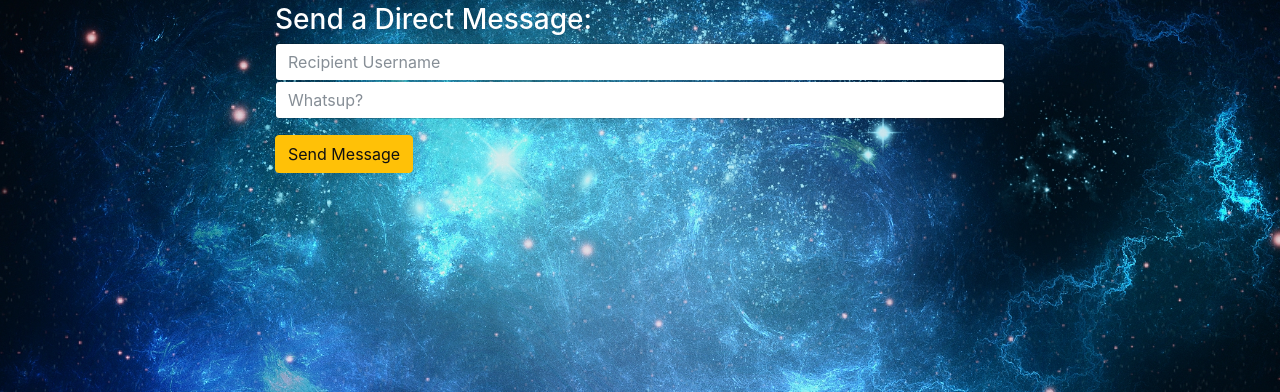
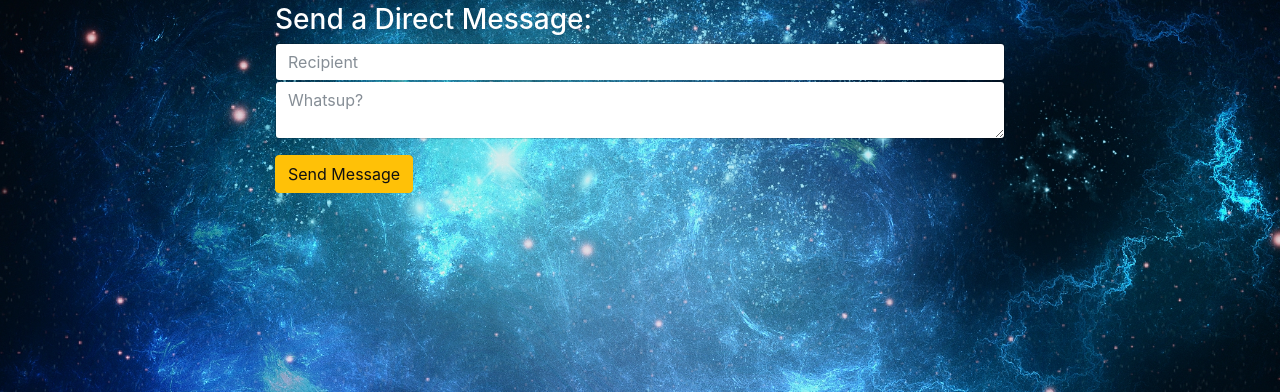
Before and after one commit to harshildp/hackathon_reddit_clone, a Flask app: template templates/messages.html in a window 1280 px wide. Shown: the part 76-468 px from the top of the page. Run offline with Flask 2, Linux system fonts and the light colour scheme; the template is opened without the code that fills it, so the values that code supplies are empty; some libraries are stand-ins or nearby versions.

Commit message:
messages

```diff
--- a/templates/messages.html
+++ b/templates/messages.html
@@ -1,27 +1,31 @@
 <!DOCTYPE html>
 <html lang="en">
+
 <head>
     <meta charset="UTF-8">
     <meta name="viewport" content="width=device-width, initial-scale=1.0">
     <meta http-equiv="X-UA-Compatible" content="ie=edge">
-    <link rel="stylesheet" href="https://maxcdn.bootstrapcdn.com/bootstrap/4.0.0-beta/css/bootstrap.min.css" integrity="sha384-/Y6pD6FV/Vv2HJnA6t+vslU6fwYXjCFtcEpHbNJ0lyAFsXTsjBbfaDjzALeQsN6M" crossorigin="anonymous">
+    <link rel="stylesheet" href="https://maxcdn.bootstrapcdn.com/bootstrap/4.0.0-beta/css/bootstrap.min.css" integrity="sha384-/Y6pD6FV/Vv2HJnA6t+vslU6fwYXjCFtcEpHbNJ0lyAFsXTsjBbfaDjzALeQsN6M"
+        crossorigin="anonymous">
     <link rel="stylesheet" type="text/css" href="{{ url_for('static',filename='CSS/style.css') }}">
-    <script src="https://code.jquery.com/jquery-3.2.1.slim.min.js" integrity="sha384-KJ3o2DKtIkvYIK3UENzmM7KCkRr/rE9/Qpg6aAZGJwFDMVNA/GpGFF93hXpG5KkN" crossorigin="anonymous"></script>
-    <script src="https://cdnjs.cloudflare.com/ajax/libs/popper.js/1.11.0/umd/popper.min.js" integrity="sha384-b/U6ypiBEHpOf/4+1nzFpr53nxSS+GLCkfwBdFNTxtclqqenISfwAzpKaMNFNmj4" crossorigin="anonymous"></script>
-    <script src="https://maxcdn.bootstrapcdn.com/bootstrap/4.0.0-beta/js/bootstrap.min.js" integrity="sha384-h0AbiXch4ZDo7tp9hKZ4TsHbi047NrKGLO3SEJAg45jXxnGIfYzk4Si90RDIqNm1" crossorigin="anonymous"></script>
+    <script src="https://code.jquery.com/jquery-3.2.1.slim.min.js" integrity="sha384-KJ3o2DKtIkvYIK3UENzmM7KCkRr/rE9/Qpg6aAZGJwFDMVNA/GpGFF93hXpG5KkN"
+        crossorigin="anonymous"></script>
+    <script src="https://cdnjs.cloudflare.com/ajax/libs/popper.js/1.11.0/umd/popper.min.js" integrity="sha384-b/U6ypiBEHpOf/4+1nzFpr53nxSS+GLCkfwBdFNTxtclqqenISfwAzpKaMNFNmj4"
+        crossorigin="anonymous"></script>
+    <script src="https://maxcdn.bootstrapcdn.com/bootstrap/4.0.0-beta/js/bootstrap.min.js" integrity="sha384-h0AbiXch4ZDo7tp9hKZ4TsHbi047NrKGLO3SEJAg45jXxnGIfYzk4Si90RDIqNm1"
+        crossorigin="anonymous"></script>
     <title>Messages</title>
 </head>
+
 <body class='container'>
     {% include 'navbar.html' %}
     <div class='row justify-content-center'>
         <form action='/newMessage' method='POST' class='col-8'>
             <div class='form-group'>
                 <h3>Send a Direct Message:</h3>
-                    {% with errors = get_flashed_messages(category_filter=["Error:DirectMessage"]) %}
-                    {% include "error.html" %}
-                    {% endwith %}
-                    <input type="text" name="username" class="form-control" placeholder="Recipient Username" value='{{session["dm"]}}'>
-                    <input type="text" name="message" class="form-control" placeholder='Whatsup?'>
+                {% with errors = get_flashed_messages(category_filter=["Error:DirectMessage"]) %} {% include "error.html" %} {% endwith %}
+                <input type="textbox" name="username" class="form-control" placeholder="Recipient" value='{{session["dm"]}}'>
+                <textarea type="text" name="message" class="form-control" placeholder='Whatsup?'></textarea>
             </div>
             <Button type="submit" class="btn btn-warning">Send Message</Button>
         </form>
@@ -41,4 +45,5 @@
         {% endif %}
     </div>
 </body>
+
 </html>
```
Lines whose indentation alone changed are shown as unchanged.
